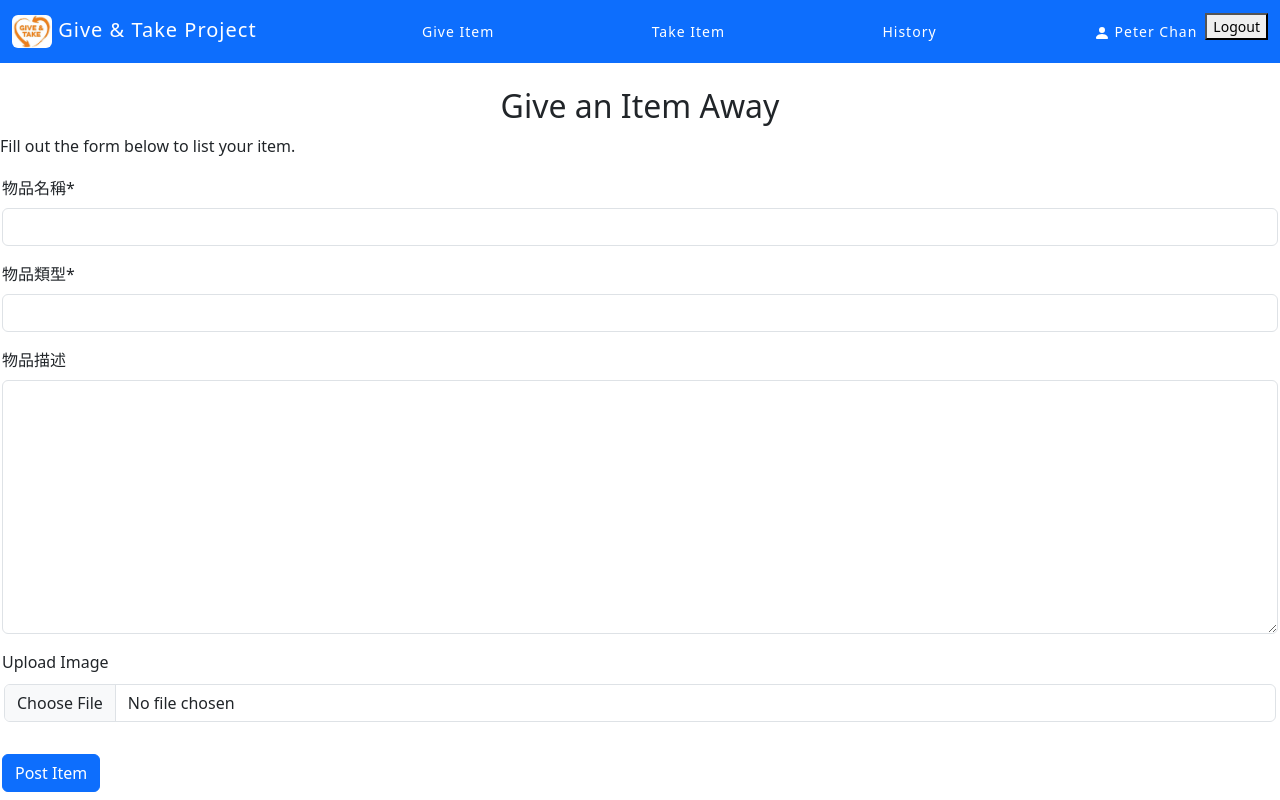
After one commit to Amy-ling/GAT, a Django app: page /item/give/ in a window 1280 px wide. The commit adds this page. Run offline with Django 5.2, Linux system fonts and the light colour scheme; a user stored in the database is signed in; data comes from the database, SQL or seed files in the repository; both versions use the stored data as it was after the commit; some libraries are stand-ins or nearby versions.

Commit message:
Give Function done

```diff
--- a/gat_app/forms.py
+++ b/gat_app/forms.py
@@ -2,7 +2,7 @@
 from django import forms
 from django.contrib.auth.models import User
 from django.db import transaction
-from .models import UserProfile
+from .models import UserProfile, Item
 import random
 from django.contrib.auth.forms import UserCreationForm, AuthenticationForm
 
@@ -88,3 +88,15 @@ class UserProfileUpdateForm(forms.ModelForm):
         # Customize field labels or help text if you want
         self.fields['name'].label = "Display Name"
         self.fields['name'].help_text = "This name will be visible to other users."
+
+class ItemForm(forms.ModelForm):
+    item_image = forms.ImageField(required=False, label="Upload Image")
+
+    class Meta:
+        model = Item
+        fields = ['item_name', 'item_type', 'description', 'item_image']
+        labels = {
+            'item_name': '物品名稱',
+            'item_type': '物品類型',
+            'description': '物品描述',
+        }
--- /dev/null
+++ b/gat_app/templates/gat_app/give_item.html
@@ -0,0 +1,19 @@
+{% extends "base_user.html" %}
+{% load crispy_forms_tags %}
+
+{% block title %}Give an Item - {{ block.super }}{% endblock %}
+
+{% block body_content %}
+    <h2>Give an Item Away</h2>
+    <p>Fill out the form below to list your item.</p>
+
+    <form method="POST" enctype="multipart/form-data">
+        {% csrf_token %}
+        <fieldset>
+            {{ form|crispy }}
+        </fieldset>
+        <div class="mt-3">
+            <button type="submit" class="btn btn-primary">Post Item</button>
+        </div>
+    </form>
+{% endblock %}
--- a/gat_app/urls.py
+++ b/gat_app/urls.py
@@ -31,14 +31,16 @@ urlpatterns = [
         template_name='gat_app/password_change_done.html'
     ), name='password_change_done'),
 
-    path('user/', views.gat_user_index, name="gat_user_index"),
+    path('user/home/', views.gat_user_index, name="gat_user_index"),
     path('sys_admin/', views.systemadmin_index, name="systemadmin_index"),
     path('syslog_list/', views.sysadmin_log_list, name="sysadmin_log_list"),
     path('syslog_delete/<pk>/', views.systemadmin_log_delete, name="systemadmin_log_delete"),
     path('sys_reset_pwd/', views.systemadmin_reset_pwd, name="systemadmin_reset_pwd"),
-    path('reset_pwd/', views.user_reset_pwd, name="user_reset_pwd"),
-    path('dashboard/', views.admin_dashboard_view, name='admin_dashboard'),
-path('user/dashboard/', views.user_dashboard_view, name='user_dashboard'),
+    path('user/reset_pwd/', views.user_reset_pwd, name="user_reset_pwd"),
+    path('item/give/', views.give_item_view, name='give_item'),
+    path('user/my-items/', views.my_items_view, name='my_items'),
+    path('user/history/', views.item_history_view, name='item_history'),
+    path('sysadmin/password-management/', views.placeholder_view, name='password_management'),
 
 
 
--- a/gat_app/views.py
+++ b/gat_app/views.py
@@ -1,9 +1,9 @@
 from django.shortcuts import render, redirect
 from django.contrib import messages
 from django.contrib.auth.decorators import login_required
-from .forms import UserRegisterForm, UserProfileUpdateForm, UserLoginForm
+from .forms import UserRegisterForm, UserProfileUpdateForm, UserLoginForm, ItemForm
 from django.contrib.auth.models import User
-from .models import LogBook
+from .models import LogBook, Item, ItemImage
 from django.contrib.auth import login
 from django.http import HttpResponse
 
@@ -18,10 +18,18 @@ def gat_index(request):
 def gat_user_index(request):
     return render(request, "gat_app/user_main.html")
 
+# gat_app/views.py
+
 @login_required
 def systemadmin_index(request):
+    # 加入權限檢查：確保只有 is_admin=True 的使用者才能訪問
+    if not hasattr(request.user, 'profile') or not request.user.profile.is_admin:
+        messages.error(request, "You do not have permission to view this page.")
+        # 如果權限不符，可以將他們導向到一般使用者的主頁或個人資料頁
+        return redirect('gat_user_index')
+
+    # 如果權限正確，才渲染管理者主頁
     return render(request, "gat_app/sysadmin_main.html")
-
 def register_view(request):
     if request.method == 'POST':
         # Use your custom form
@@ -109,23 +117,60 @@ def login_view(request):
 
             messages.success(request, f'Welcome back, {user.profile.name}!')
 
+            # gat_app/views.py -> 於 login_view 函數中
+
             if hasattr(user, 'profile') and user.profile.is_admin:
-                return redirect('admin_dashboard')
+                # 管理者登入後，重導向到 systemadmin_index 對應的 URL
+                return redirect('systemadmin_index')
             else:
-                return redirect('profile')
+                # 一般使用者登入後，重導向到 gat_user_index 對應的 URL
+                return redirect('gat_user_index')
     else:
         form = UserLoginForm()
 
     return render(request, 'gat_app/login.html', {'form': form})
 
 @login_required
-def admin_dashboard_view(request):
-    if not hasattr(request.user, 'profile') or not request.user.profile.is_admin:
-        messages.error(request, "You do not have permission to view this page.")
-        return redirect('profile')
-    return render(request, 'gat_app/sysadmin_main.html')
+def give_item_view(request):
+    if request.method == 'POST':
+        # 處理圖片上傳需要同時傳入 request.POST 和 request.FILES
+        form = ItemForm(request.POST, request.FILES)
+        if form.is_valid():
+            # 先不儲存到資料庫，因為我們需要先設定 give_user
+            item = form.save(commit=False)
+            # 將 give_user 設定為當前登入的使用者
+            item.give_user = request.user
+            # 現在可以儲存 Item 物件了
+            item.save()
+
+            # 處理圖片上傳
+            image = form.cleaned_data.get('item_image')
+            if image:
+                ItemImage.objects.create(item_id=item, item_image=image)
+
+            messages.success(request, '你的物品已成功發佈！')
+            return redirect('my_items') # 成功後重導向到首頁
+    else:
+        form = ItemForm()
+
+    return render(request, 'gat_app/give_item.html', {'form': form})
+
 
 @login_required
-def user_dashboard_view(request):
-    context = {}
-    return render(request, 'gat_app/user_main.html', context)
+def placeholder_view(request):
+    """一個通用的佔位視圖，用於尚未開發的功能。"""
+    return HttpResponse("<h1>This page is under construction.</h1><a href='javascript:history.back()'>Go Back</a>")
+
+@login_required
+def my_items_view(request):
+    items = Item.objects.filter(give_user=request.user).order_by('-give_date')
+
+    context = {
+        'items': items
+    }
+    return render(request, 'gat_app/my_items.html', context)
+@login_required
+def item_history_view(request):
+    return HttpResponse("<h1>History Page (Under Construction)</h1>")
+
+# 'Take Item' 連結應該連到首頁，所以不需要為它建立獨立的 view
--- a/gat_project/settings.py
+++ b/gat_project/settings.py
@@ -121,6 +121,8 @@ USE_TZ = True
 STATIC_URL = 'static/'
 STATICFILES_DIRS = [os.path.join(BASE_DIR, 'static')]
 STATIC_ROOT = os.path.join(BASE_DIR, 'staticfiles')
+MEDIA_URL = '/media/'
+MEDIA_ROOT = os.path.join(BASE_DIR, 'media')
 
 TEMPLATE_DIR = BASE_DIR / 'templates'
 # django-crispy-forms
--- a/gat_project/urls.py
+++ b/gat_project/urls.py
@@ -18,6 +18,8 @@ from django.contrib import admin
 from django.urls import path, include
 from django.conf.urls.static import static
 from django.conf import settings
+from django.conf import settings
+from django.conf.urls.static import static
 urlpatterns = [
     path('', include('gat_app.urls')),
     path('admin/', admin.site.urls),
--- a/templates/base_user.html
+++ b/templates/base_user.html
@@ -136,43 +136,37 @@
 <body>
    <nav class="navbar navbar-expand-sm bg-primary navbar-dark">
     <div class="container-fluid">
-            <a class="navbar-brand" href="{% url 'user_dashboard' %}">
-                <img src="/static/gat_logo.png" alt="logo" style="width:40px;" class="rounded-2 align-text-left">
+        <a class="navbar-brand" href="{% url 'gat_user_index' %}">
+            <img src="{% static 'gat_logo.png' %}" alt="logo" style="width:40px;" class="rounded-2 align-text-left">
             Give & Take Project
         </a>
         <ul class="nav navbar-nav justify-content-center">
             <li class="nav-item">
-                    <a class="nav-link active" href="/">Give Item</a>
+                  <a class="nav-link active" href="{% url 'give_item' %}">Give Item</a>
             </li>
         </ul>
         <ul class="nav navbar-nav justify-content-center">
             <li class="nav-item">
-                    <a class="nav-link active" href="/">Take Item</a>
+                <a class="nav-link active" href="{% url 'gat_index' %}">Take Item</a>
             </li>
         </ul>
         <ul class="nav navbar-nav justify-content-center">
             <li class="nav-item">
-                    <a class="nav-link active" href="/">History</a>
+                <a class="nav-link active" href="{% url 'item_history' %}">History</a>
             </li>
         </ul>
         <ul class="nav-2 navbar-nav navbar-right">
             <li class="nav-item">
-                    <a class="nav-link active" href="/">
+                <a class="nav-link active" href="{% url 'profile' %}">
                 <svg xmlns="http://www.w3.org/2000/svg" width="16" height="16" fill="currentColor" class="bi bi-person-fill" viewBox="0 0 16 16">
                     <path d="M3 14s-1 0-1-1 1-4 6-4 6 3 6 4-1 1-1 1zm5-6a3 3 0 1 0 0-6 3 3 0 0 0 0 6"/>
                 </svg>
-                    User: {{ user.profile.name|default:user.username }}
+                {{ user.profile.name|default:user.username }}
             </a></li>
             <li class="nav-item">
-                    <form action="{% url 'logout' %}" method="post">
+                <form action="{% url 'logout' %}" method="post" style="display: inline;">
                     {% csrf_token %}
-                        <svg xmlns="http://www.w3.org/2000/svg" width="16" height="16" fill="currentColor" class="bi bi-sign-stop" viewBox="0 0 16 16">
-                            <path d="M3.16 10.08c-.931 0-1.447-.493-1.494-1.132h.653c.065.346.396.583.891.583.524 0 .83-.246.83-.62 0-.303-.203-.467-.637-.572l-.656-.164c-.61-.147-.978-.51-.978-1.078 0-.706.597-1.184 1.444-1.184.853 0 1.386.475 1.436 1.087h-.645c-.064-.32-.352-.542-.797-.542-.472 0-.77.246-.77.6 0 .261.196.437.553.522l.654.161c.673.164 1.06.487 1.06 1.11 0 .736-.574 1.228-1.544 1.228Zm3.427-3.51V10h-.665V6.57H4.753V6h3.006v.568H6.587Z"/>
-                            <path fill-rule="evenodd" d="M11.045 7.73v.544c0 1.131-.636 1.805-1.661 1.805-1.026 0-1.664-.674-1.664-1.805V7.73c0-1.136.638-1.807 1.664-1.807s1.66.674 1.66 1.807Zm-.674.547v-.553c0-.827-.422-1.234-.987-1.234-.572 0-.99.407-.99 1.234v.553c0 .83.418 1.237.99 1.237.565 0 .987-.408.987-1.237m1.15-2.276h1.535c.82 0 1.316.55 1.316 1.292 0 .747-.501 1.289-1.321 1.289h-.865V10h-.665zm1.436 2.036c.463 0 .735-.272.735-.744s-.272-.741-.735-.741h-.774v1.485z"/>
-                            <path fill-rule="evenodd" d="M4.893 0a.5.5 0 0 0-.353.146L.146 4.54A.5.5 0 0 0 0 4.893v6.214a.5.5 0 0 0 .146.353l4.394 4.394a.5.5 0 0 0 .353.146h6.214a.5.5 0 0 0 .353-.146l4.394-4.394a.5.5 0 0 0 .146-.353V4.893a.5.5 0 0 0-.146-.353L11.46.146A.5.5 0 0 0 11.107 0zM1 5.1 5.1 1h5.8L15 5.1v5.8L10.9 15H5.1L1 10.9z"/>
-                        </svg>
-                        <button type="submit" class="btn btn-primary">Logout</button>
-                    </form>
+                    <button type="submit" class="logout-button">Logout</button> </form>
             </li>
         </ul>
     </div>
```
Also changed, not shown: gat_app/templates/gat_app/my_items.html (added, +35 -0 lines), db.sqlite3. Lines whose indentation alone changed are shown as unchanged.
